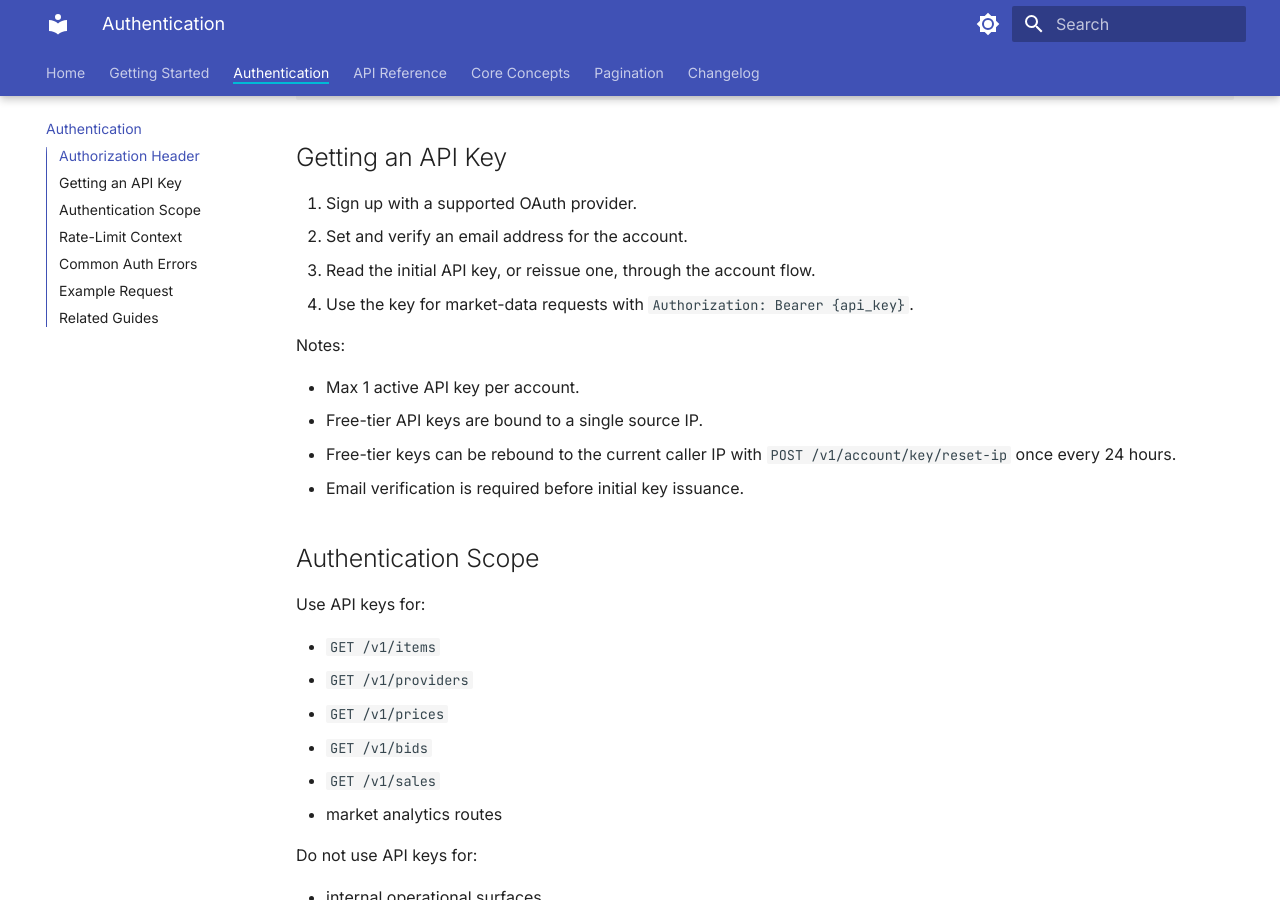
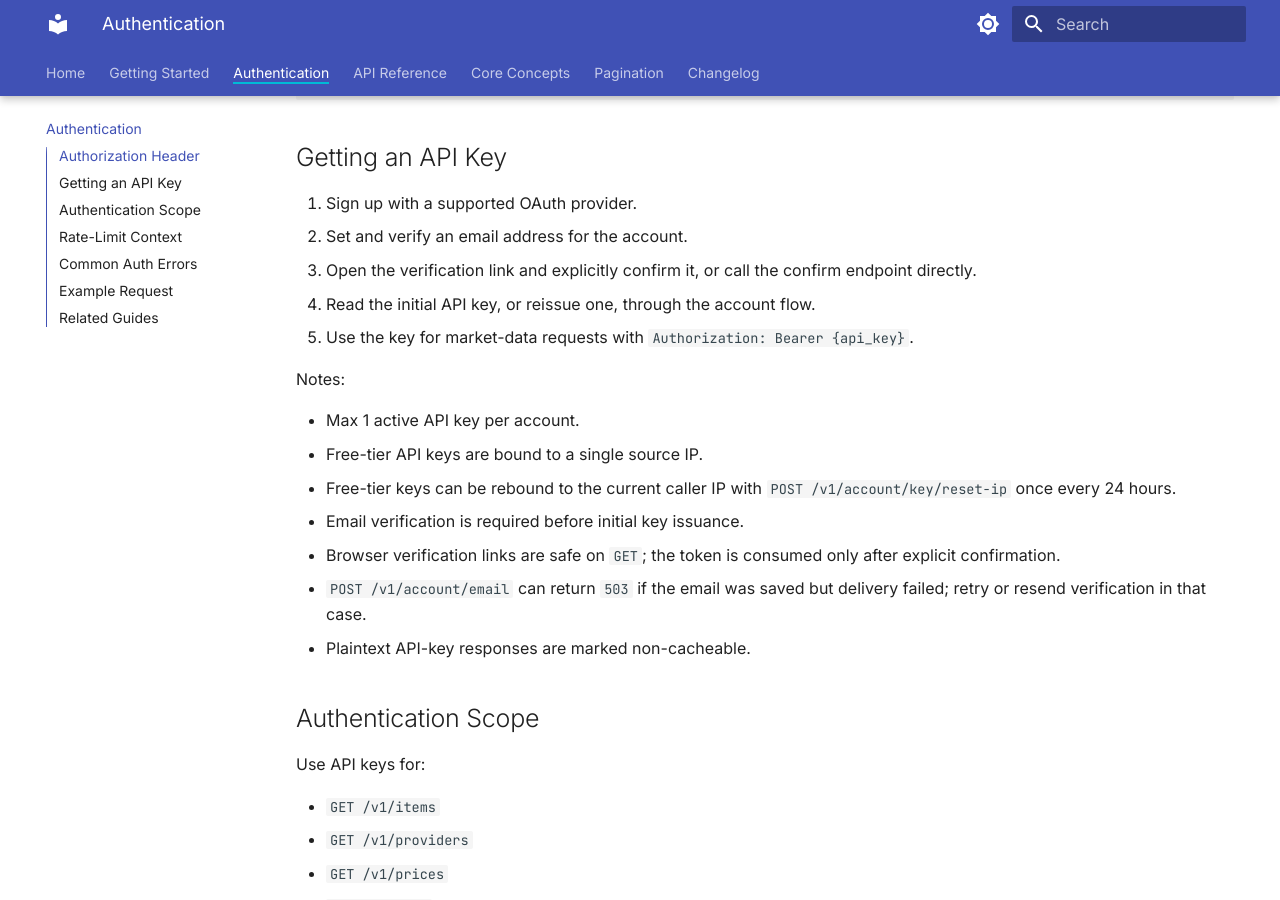
Before and after one commit to dadscap/cs2c-docs, an MkDocs documentation site: the page built from docs/authentication.md, in a window 1280 px wide and 900 px high, scrolled down 326 px. Built offline with MkDocs 1.6.1 and Material for MkDocs 9.7.7, drawn with Linux system fonts in a browser that asks for light colours.

Commit message:
Sync public docs from dadscap/cs2c-api@5fa6545dab001e8b30a2c08bb73abe5791868ac4

```diff
--- a/docs/authentication.md
+++ b/docs/authentication.md
@@ -14,8 +14,9 @@ Authorization: Bearer your_api_key_here
 
 1. Sign up with a supported OAuth provider.
 2. Set and verify an email address for the account.
-3. Read the initial API key, or reissue one, through the account flow.
-4. Use the key for market-data requests with `Authorization: Bearer {api_key}`.
+3. Open the verification link and explicitly confirm it, or call the confirm endpoint directly.
+4. Read the initial API key, or reissue one, through the account flow.
+5. Use the key for market-data requests with `Authorization: Bearer {api_key}`.
 
 Notes:
 
@@ -24,6 +25,11 @@ Notes:
 - Free-tier keys can be rebound to the current caller IP with `POST /v1/account/key/reset-ip`
   once every 24 hours.
 - Email verification is required before initial key issuance.
+- Browser verification links are safe on `GET`; the token is consumed only after explicit
+  confirmation.
+- `POST /v1/account/email` can return `503` if the email was saved but delivery failed; retry or
+  resend verification in that case.
+- Plaintext API-key responses are marked non-cacheable.
 
 ## Authentication Scope
 
```
